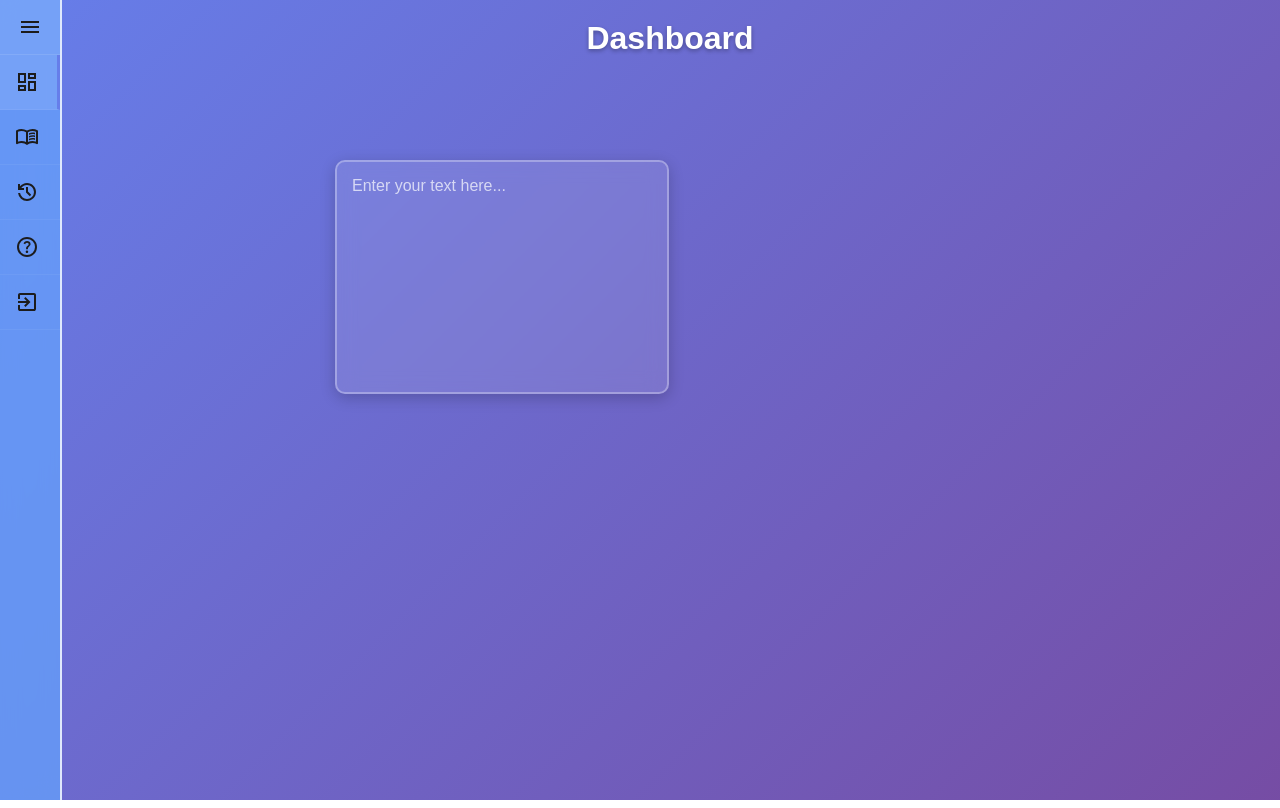
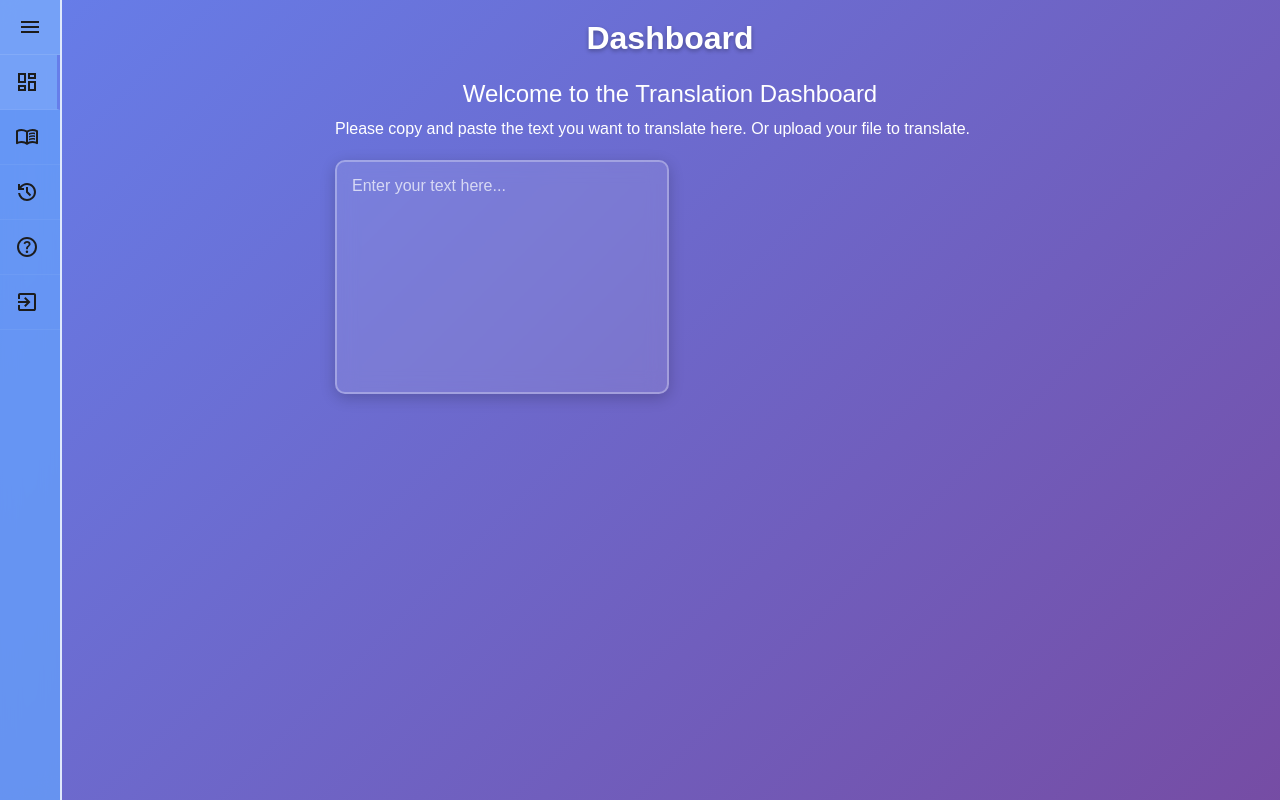
Before and after one commit to ZDavila3/TW-FinalProject, a React (Vite) app in the folder full-stack/: page / in a window 1280 px wide. Built offline with nearby package versions, Linux system fonts and the light colour scheme.

Commit message:
added text for user

```diff
--- a/full-stack/src/Dashboard/Dashboard.jsx
+++ b/full-stack/src/Dashboard/Dashboard.jsx
@@ -55,6 +55,27 @@ const Dashboard = () => {
           defaultValue={textbox.initialValue}
         />
       ))}
+
+
+      {/* Renders simple text to the dashboard */}
+      {dashboardConfig.textElements?.map((textElement) => (
+        <div
+          key={textElement.id}
+          id={textElement.id}
+          className="text-element"
+          style={{
+            position: 'absolute',
+            top: textElement.position.top,
+            left: textElement.position.left,
+            color: 'white',
+            fontFamily: 'Arial, sans-serif',
+            zIndex: 10,
+            ...textElement.style
+          }}
+        >
+          {textElement.text}
+        </div>
+      ))}
     </div>
   );
 };
--- a/full-stack/src/Dashboard/dashboardConfig.js
+++ b/full-stack/src/Dashboard/dashboardConfig.js
@@ -1,4 +1,3 @@
-
 //dashboard configuration
 export const dashboardConfig = {
 
@@ -24,17 +23,39 @@ export const dashboardConfig = {
       id: "main-textbox",                        // Unique name for this textbox
       placeholder: "Enter your text here...",    // Placeholder text
       position: { top: "20%", left: "25%" },     // Where to place the textbox
-      size: "medium",                            // Size: "small", "medium", or "large"
+      size: "medium",
       rows: 8,                                   // Number of rows (height)
       cols: 40,                                  // Number of columns (width)
       initialValue: "",                          // Starting text (empty by default)
     },
+  ],
 
+  //simple text elements
+  textElements: [
+    {
+      id: "welcome-text",
+      text: "Welcome to the Translation Dashboard",
+      position: { top: "10%", left: "50%" },
+      style: {
+        fontSize: "1.5rem",
+        textAlign: "center",
+        transform: "translateX(-50%)"
+      }
+    },
+    {
+      id: "instruction-text",
+      text: "Please copy and paste the text you want to translate here. Or upload your file to translate.",
+      position: { top: "15%", left: "25%" },
+      style: {
+        fontSize: "1rem"
+      }
+    }
   ]
 };
 
+
 /**
- * create a new textbox easily
+ * create a new textbox
  */
 export const createTextbox = (id, options = {}) => {
   return {
@@ -46,4 +67,5 @@ export const createTextbox = (id, options = {}) => {
     cols: options.cols || 30,
     initialValue: options.initialValue || ""
   };
+
 };
```
